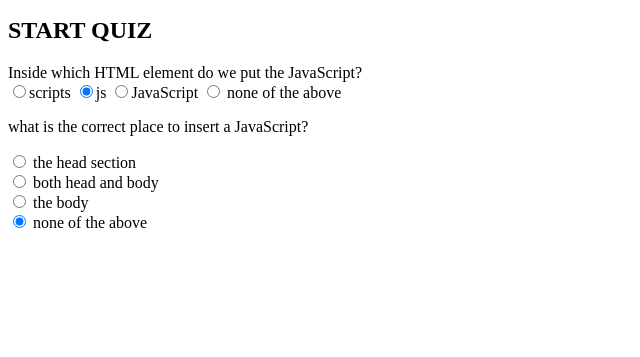
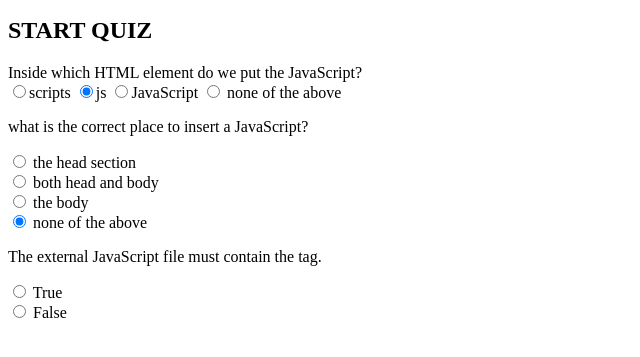
Before and after one commit to silver230/JAVASCRIPT-QUIZ-BOARD, a plain HTML site: page index.html in a window 1280 px wide. Shown: the part 101-458 px from the top of the page, without its empty margins (0-640 px from the left). Drawn offline with Linux system fonts and the light colour scheme.

Commit message:
added input and paragrgraph for question three

```diff
--- a/index.html
+++ b/index.html
@@ -59,7 +59,19 @@
               </label>
             </div>
 
-
+<p>The external JavaScript file must contain the <scripts> tag.
+  <div class="radio">
+    <label>
+      <input type="radio" name="condition" value="bolean">
+      True
+    </label>
+  </div>
+  <div class="radio">
+    <label>
+      <input type="radio" name="condition" value="bolean">
+      False
+    </label>
+  </div>
 
       </form>
 </body>
```
